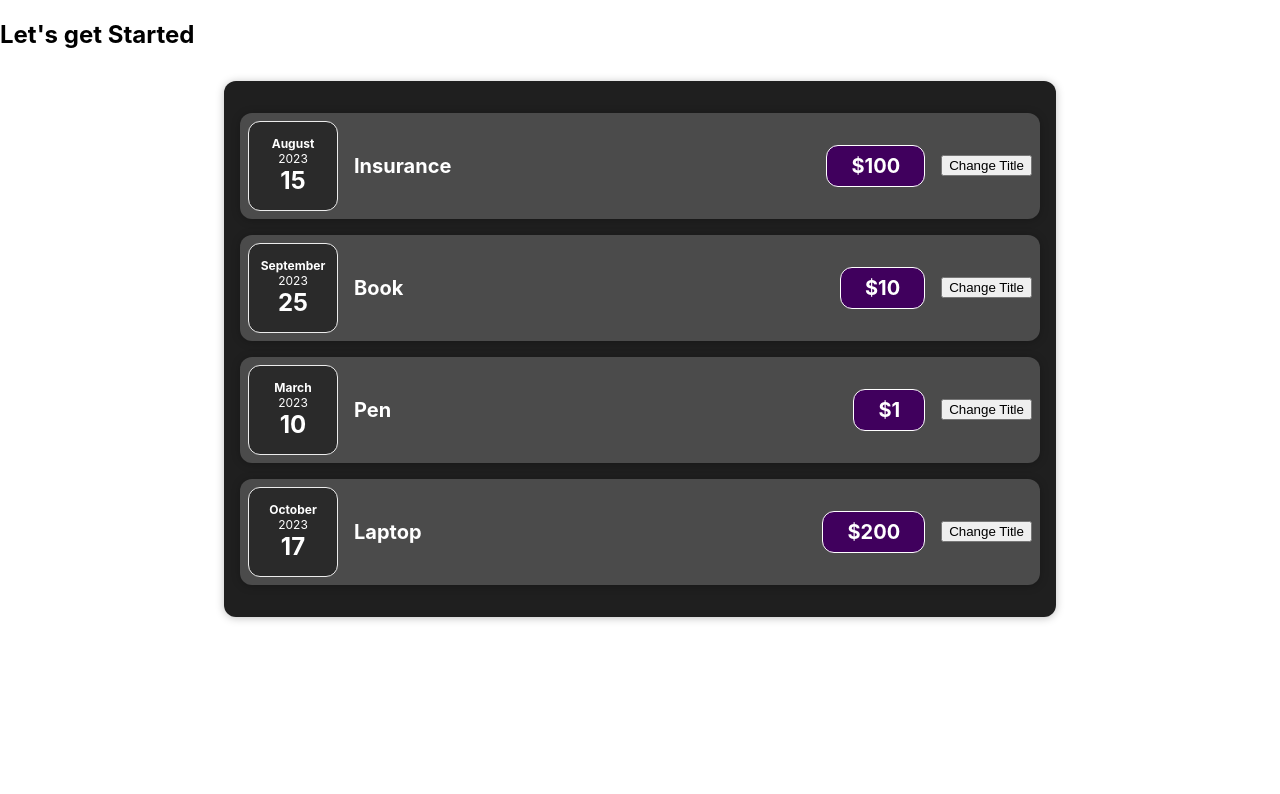
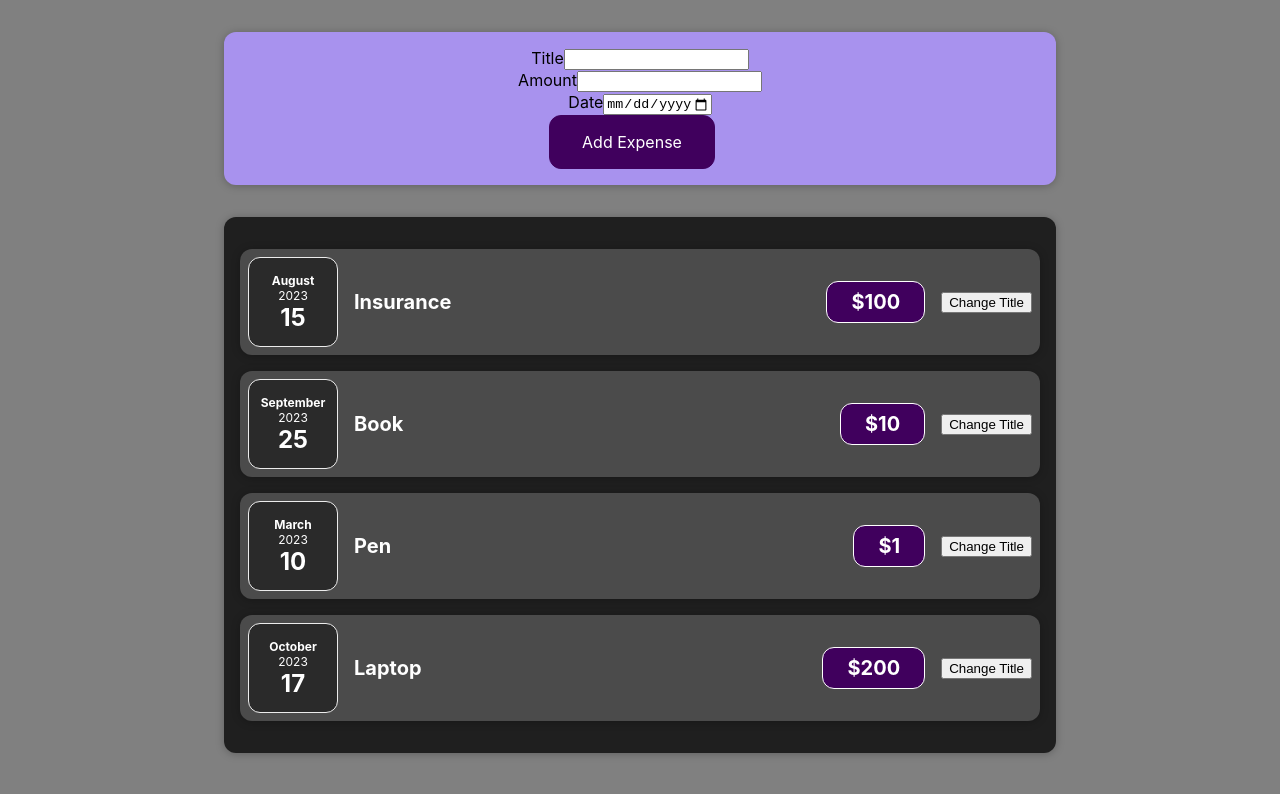
Before and after one commit to Rohidasjondhale/Peoject-1_Learning_React, a React (Create React App) app: page / in a window 1280 px wide. Shown: the top 794 px of the page. Built offline with nearby package versions, Linux system fonts and the light colour scheme.

Commit message:
Managing Multiple States

```diff
--- a/src/App.js
+++ b/src/App.js
@@ -1,5 +1,7 @@
 
 import Expenses from './components/Expenses';
+import NewExpense from './components/NewExpense/NewExpense';
+
 
 function App() {
   const expenses = [
@@ -11,7 +13,7 @@
 
   return (
     <div>
-      <h2>Let's get Started</h2>
+      <NewExpense />
       <Expenses expenses={expenses} />
     </div>
   );
--- /dev/null
+++ b/src/components/NewExpense/ExpenseForm.css
@@ -0,0 +1,26 @@
+.new-expense__controls {
+  display: flex;
+  flex-wrap: wrap;
+  gap: 1rem;
+  margin-bottom: 1rem;
+  text-align: left;
+}
+
+.new-expense__control label {
+  font-weight: bold;
+  margin-bottom: 0.5rem;
+  display: block;
+}
+
+.new-expense__control input {
+  font: inherit;
+  padding: 0.5rem;
+  border-radius: 6px;
+  border: 1px solid #ccc;
+  width: 20rem;
+  max-width: 100%;
+}
+
+.new-expense__actions {
+  text-align: right;
+}
--- /dev/null
+++ b/src/components/NewExpense/ExpenseForm.js
@@ -0,0 +1,42 @@
+import react from 'react';
+import './NewExpense.css';
+
+
+
+const ExpenseForm = () => {
+    const titleChangeHandler = (event) => {
+        console.log(event.target.value);
+    };
+
+    const amountChangeHandler = (event) => {
+        console.log(event.target.value);
+    }
+
+    const dateChangeHandler = (event) => {
+        console.log(event.target.value);
+    }
+
+    return (
+        <form>
+            <div className="new-expense__controls">
+            <div className='new-expense__control'>
+                <label htmlFor="title">Title</label>
+                <input type="text" id="title" onChange={titleChangeHandler}/>
+                </div>
+                <div className='new-expense__control'>
+                    <label htmlFor="amount">Amount</label>
+                    <input type="number" id="amount" onChange={amountChangeHandler}/>
+                </div>
+                <div className='new-expense__control'>
+                    <label htmlFor="date">Date</label>
+                    <input type="date" id="date" min="2023-01-01" max="2024-12-31" onChange={dateChangeHandler} />
+                </div>
+
+            </div>
+            <div className='new-expense__actions'>
+            <button type="submit">Add Expense</button>
+            </div>
+            </form>)
+    }
+
+export default ExpenseForm;
--- /dev/null
+++ b/src/components/NewExpense/NewExpense.css
@@ -0,0 +1,38 @@
+.new-expense {
+  background-color: #a892ee;
+  padding: 1rem;
+  margin: 2rem auto;
+  width: 50rem;
+  max-width: 95%;
+  border-radius: 12px;
+  text-align: center;
+  box-shadow: 0 1px 8px rgba(0, 0, 0, 0.25);
+}
+
+.new-expense button {
+  font: inherit;
+  cursor: pointer;
+  padding: 1rem 2rem;
+  border: 1px solid #40005d;
+  background-color: #40005d;
+  color: white;
+  border-radius: 12px;
+  margin-right: 1rem;
+}
+
+.new-expense button:hover,
+.new-expense button:active {
+  background-color: #510674;
+  border-color: #510674;
+}
+
+.new-expense button.alternative {
+  color: #220131;
+  border-color: transparent;
+  background-color: transparent;
+}
+
+.new-expense button.alternative:hover,
+.new-expense button.alternative:active {
+  background-color: #ddb3f8;
+}
--- /dev/null
+++ b/src/components/NewExpense/NewExpense.js
@@ -0,0 +1,13 @@
+import react from 'react';
+import ExpenseForm from './ExpenseForm';
+import './NewExpense.css';
+
+const NewExpense = () => {
+return (
+    <div className='new-expense'>
+        <ExpenseForm />
+    </div>
+);
+
+}
+export default NewExpense;
--- a/src/index.css
+++ b/src/index.css
@@ -5,6 +5,7 @@
     sans-serif;
   -webkit-font-smoothing: antialiased;
   -moz-osx-font-smoothing: grayscale;
+  background-color: gray;
 }
 
 code {
```
